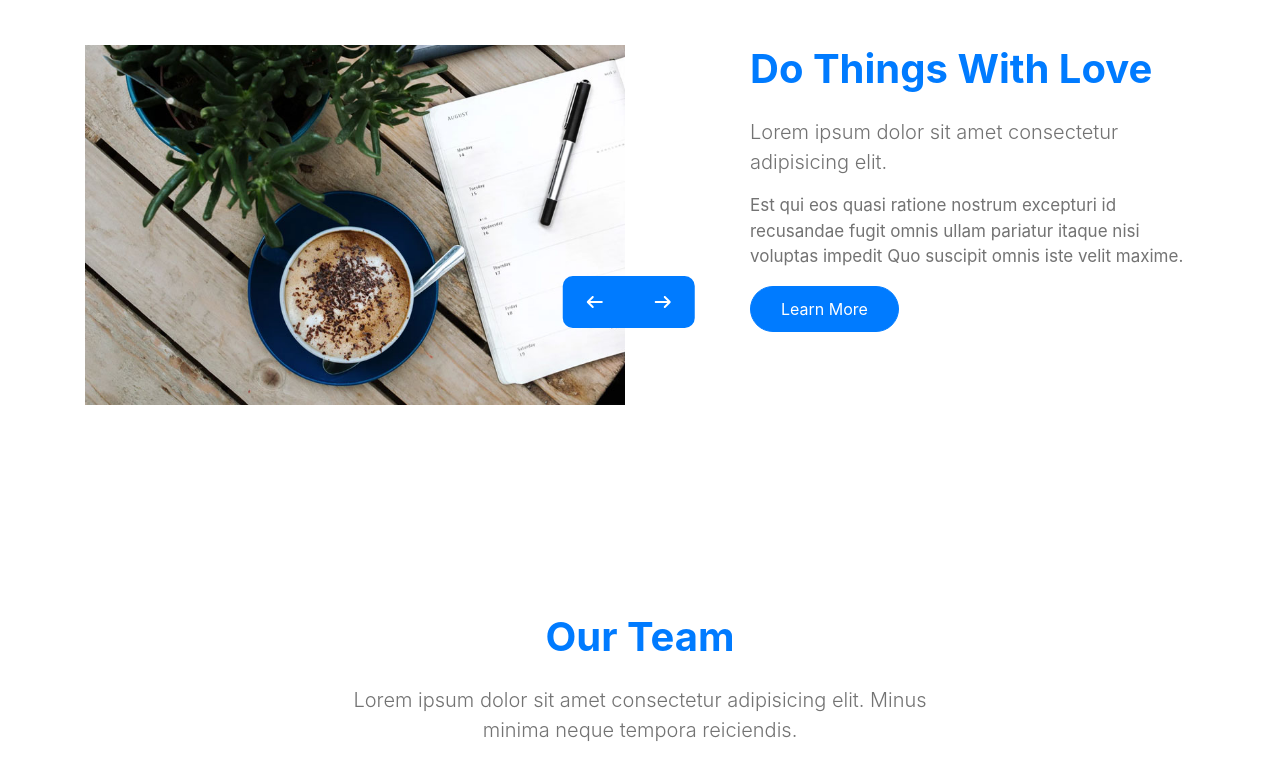
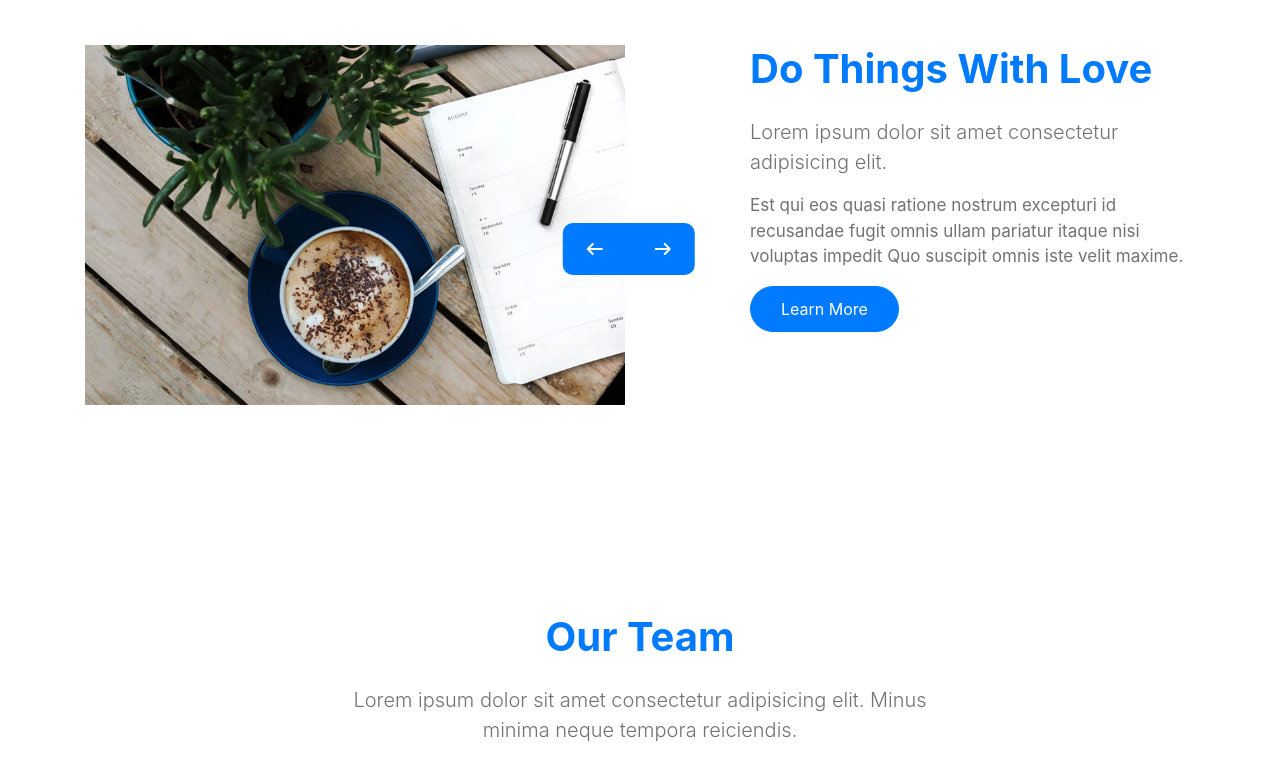
Before and after one commit to ahmedarsha/template-3, a plain HTML site: page index.html in a window 1280 px wide. Shown: the part 1671-2435 px from the top of the page. Drawn offline with Linux system fonts and the light colour scheme.

Commit message:
Update custome.css

```diff
--- a/css/custome.css
+++ b/css/custome.css
@@ -508,4 +508,7 @@ header .mouse .mouse-icon .mouse-wheel{
     .section-title{
         font-size: 40px;
     }
+    .features .carousel .carousel-control{
+        top:50%
+    }
 }
```
